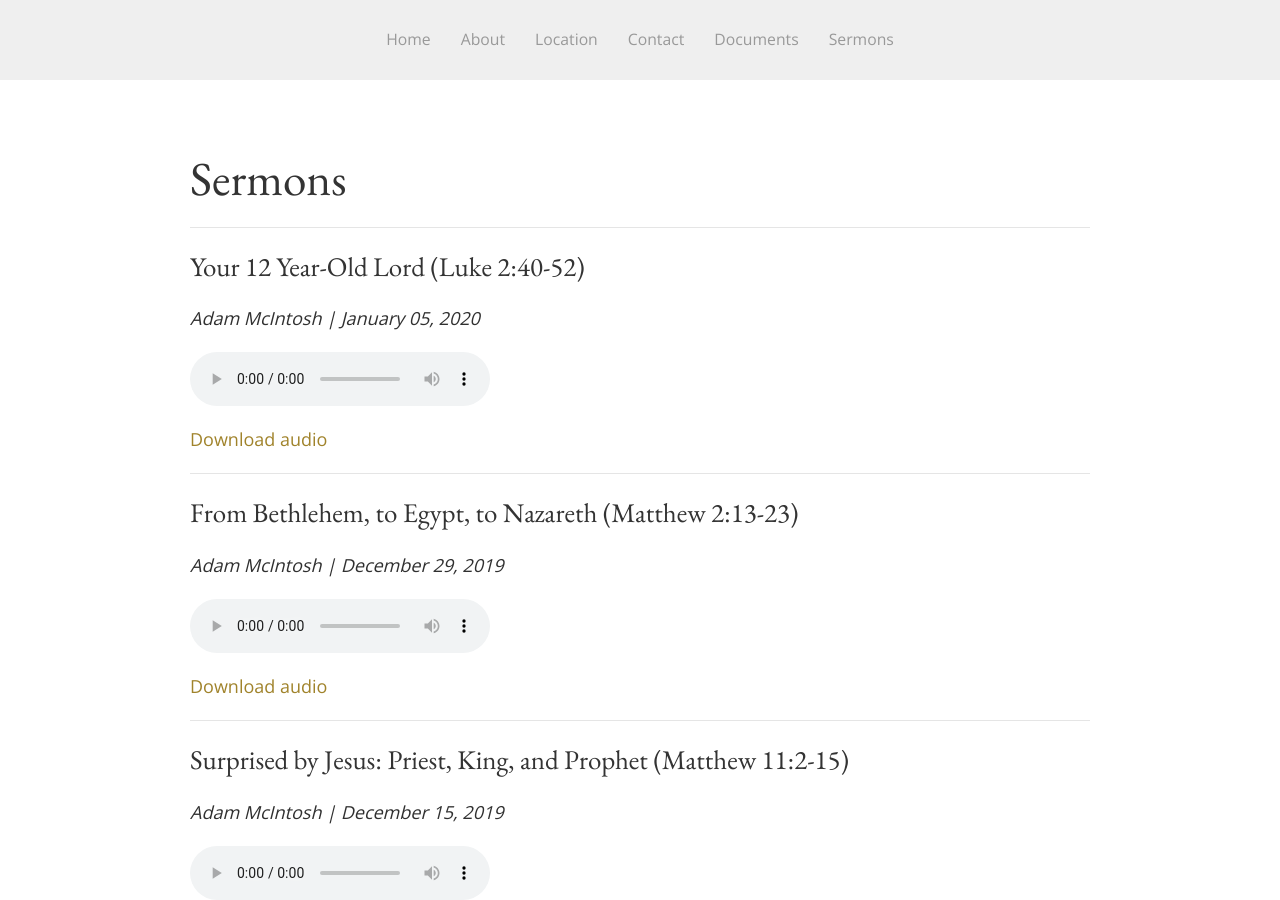
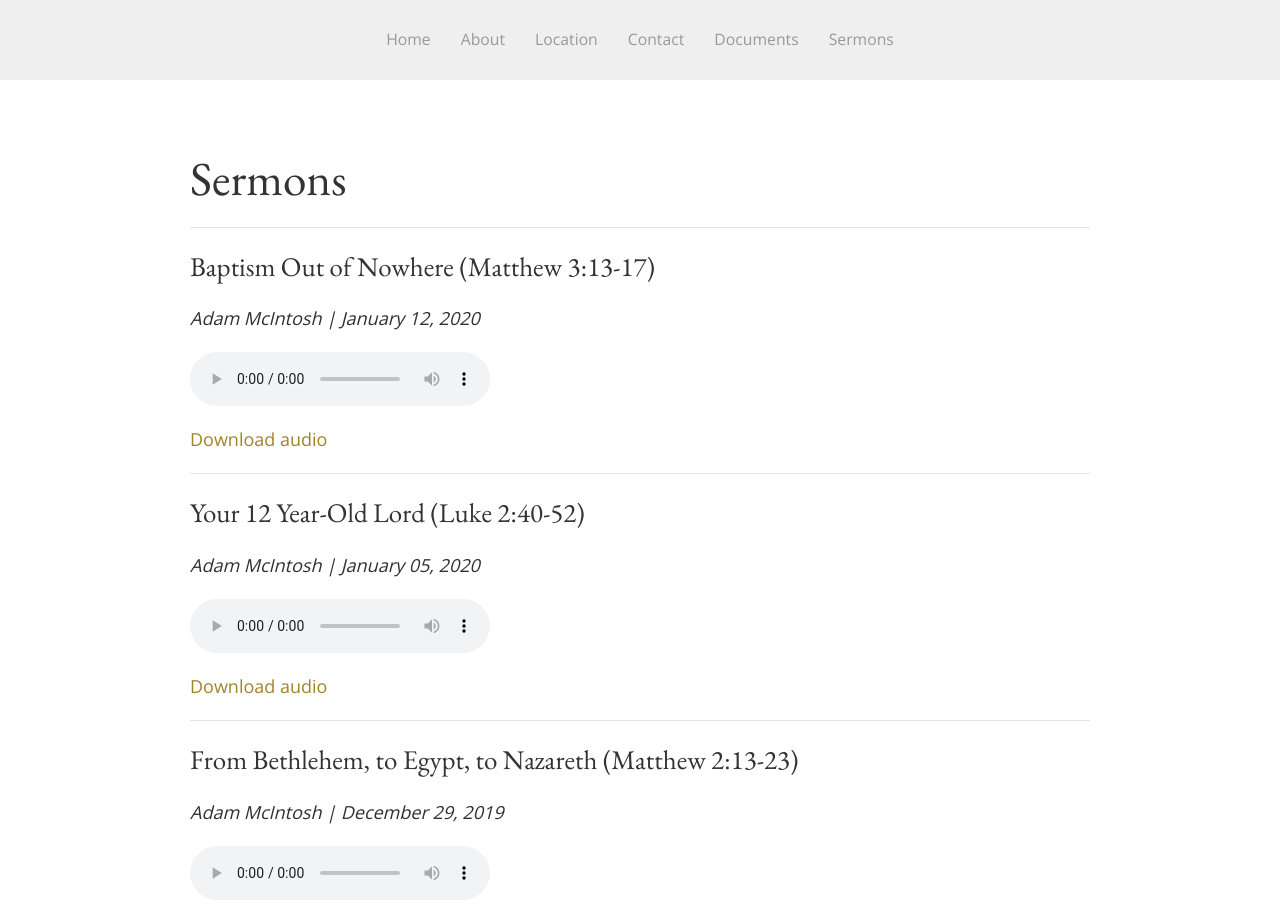
Before and after one commit to SaintDavidsChurch/website, a Jekyll site: the page built from sermons.html, in a window 1280 px wide and 900 px high. Built offline with Jekyll 4.4.1, drawn with Linux system fonts in a browser that asks for light colours.

Commit message:
Updated by InferCMS

```diff
--- a/_data/sermons.yml
+++ b/_data/sermons.yml
@@ -30,3 +30,7 @@
   date: '2020-01-05'
   preacher: Adam McIntosh
   audio_file: https://saintdavids.church/assets/sermons/Adam-McIntosh_Jan5-2020_Luke2.40-52.mp3
+- title: Baptism Out of Nowhere (Matthew 3:13-17)
+  date: '2020-01-12'
+  preacher: Adam McIntosh
+  audio_file: https://saintdavids.church/assets/sermons/Adam-McIntosh_Jan12-2020_Matt3.13-17.mp3
```
